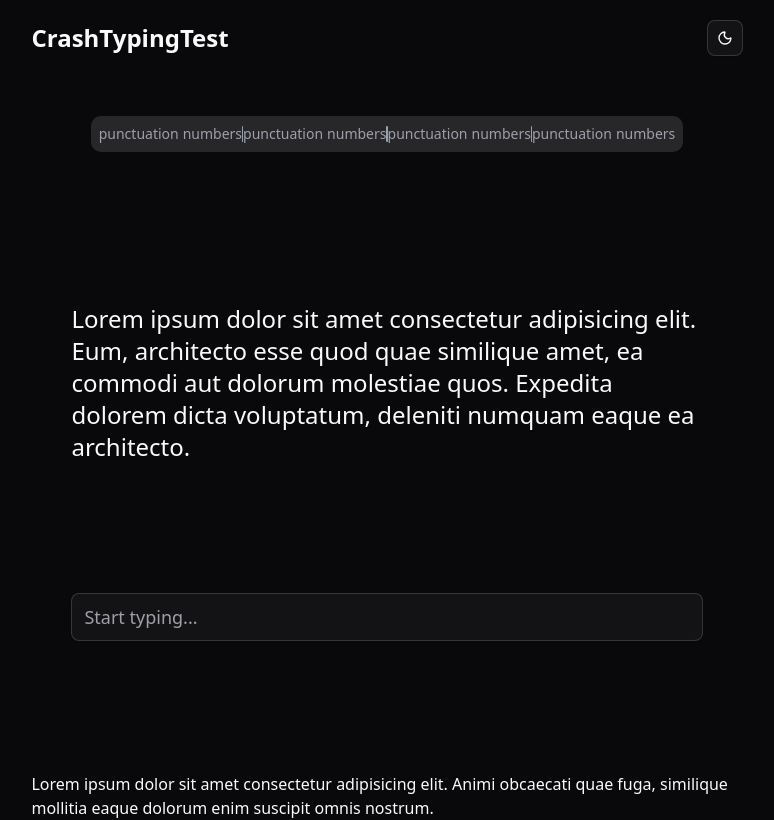
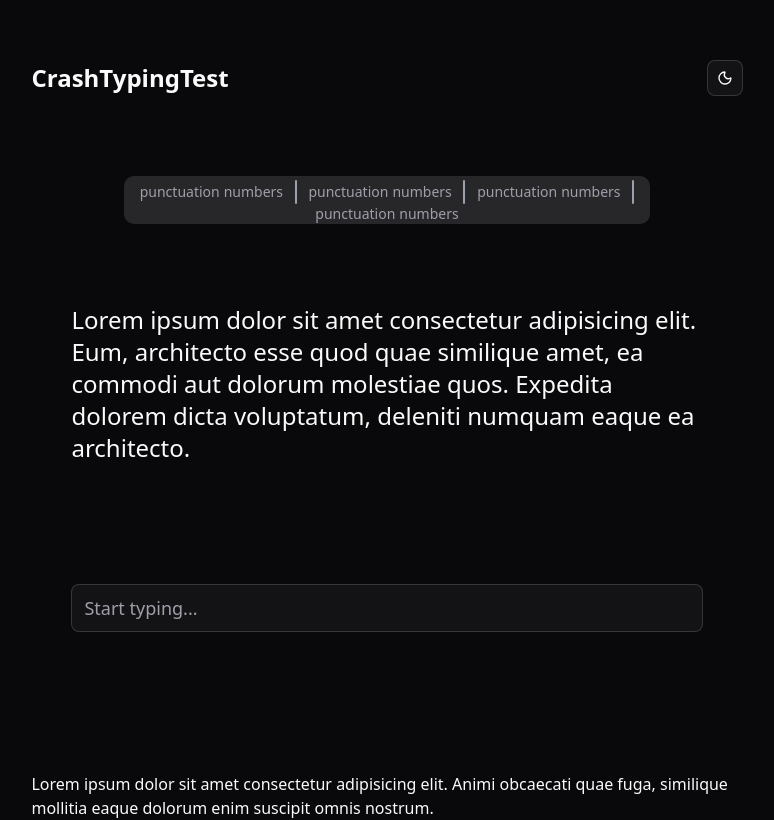
Before and after one commit to sedfarouk/Crash-Typing-Test, a React (Vite) app: page / in a window 1280 px wide. Shown: the whole page, without its empty margins (253-1027 px from the left). Built offline with nearby package versions, Linux system fonts and the light colour scheme.

Commit message:
feat: add further styling

```diff
--- a/src/components/Header.jsx
+++ b/src/components/Header.jsx
@@ -2,7 +2,7 @@ import { ModeToggle } from "../components/mode-toggle";
 
 export default function Header() {
   return (
-    <header className="flex flex-row items-center justify-between mb-10">
+    <header className="flex flex-row items-center justify-between mb-20 mt-10">
       <section id="title">
         <h1 className="text-2xl font-semibold">CrashTypingTest</h1>
       </section>
--- a/src/components/Main.jsx
+++ b/src/components/Main.jsx
@@ -1,12 +1,14 @@
 import { Input } from "@/components/ui/input";
+import Menu from "./Menu";
 
 export default function Main() {
-	return <main className="flex flex-col justify-evenly h-full mx-10">
+	return <main className="flex flex-col justify-start gap-20 h-full lg:mx-10">
+		<Menu />
 		<article id="type-content">
 			<p className="text-2xl">Lorem ipsum dolor sit amet consectetur adipisicing elit. Eum, architecto esse quod quae similique amet, ea commodi aut dolorum molestiae quos. Expedita dolorem dicta voluptatum, deleniti numquam eaque ea architecto.</p>
 		</article>
 		<article id="type-input">
-			<Input type="text" placeholder="Start typing..." />
+			<Input type="text" placeholder="Start typing..." className="mt-10" />
 		</article>
 	</main>
 }
--- a/src/components/Menu.jsx
+++ b/src/components/Menu.jsx
@@ -1,20 +1,20 @@
 export default function Menu() {
-  return <section id="menu" className="flex justify-evenly items-center rounded-lg h-10 w-5/6 mx-auto my-5 p-2 bg-muted text-sm text-muted-foreground">
+  return <section id="menu" className="flex flex-wrap justify-evenly items-center rounded-lg md:h-12 h-17 lg:w-5/6 w-full  mx-auto p-1 bg-muted text-sm text-muted-foreground">
     <nav className="flex gap-1">
       <p>punctuation</p>
       <p>numbers</p>
     </nav>
-    <div className="spacer h-4/5 rounded-2xl w-0.5 rounded-2 border-none bg-gray-400"></div>
+    <div className="spacer h-6 rounded-2xl w-0.5 rounded-2 border-none bg-gray-400"></div>
     <nav className="flex gap-1">
       <p>punctuation</p>
       <p>numbers</p>
     </nav>
-    <div className="spacer h-4/5 rounded-2xl w-0.5 rounded-2 border-none bg-gray-400"></div>
+    <div className="spacer h-6 rounded-2xl w-0.5 rounded-2 border-none bg-gray-400"></div>
     <nav className="flex gap-1">
       <p>punctuation</p>
       <p>numbers</p>
     </nav>
-    <div className="spacer h-4/5 rounded-2xl w-0.5 rounded-2 border-none bg-gray-400"></div>
+    <div className="spacer h-6 rounded-2xl w-0.5 rounded-2 border-none bg-gray-400"></div>
     <nav className="flex gap-1">
       <p>punctuation</p>
       <p>numbers</p>
--- a/src/pages/HomePage.jsx
+++ b/src/pages/HomePage.jsx
@@ -1,12 +1,10 @@
 import Header from "@/components/Header";
 import Main from "@/components/Main";
-import Menu from "@/components/Menu";
 
 export default function HomePage() {
   return (
-    <main className="main flex flex-col justify-evenly mx-auto h-full lg:w-5/9 w-4/5 mt-5 mb-5">
+    <main className="main flex flex-col justify-center mx-auto h-full lg:w-5/9 w-4/5 my-5">
       <Header />
-      <Menu />
       <Main />
       <footer>
         Lorem ipsum dolor sit amet consectetur adipisicing elit. Animi obcaecati quae fuga, similique mollitia eaque dolorum enim suscipit omnis nostrum.
```
